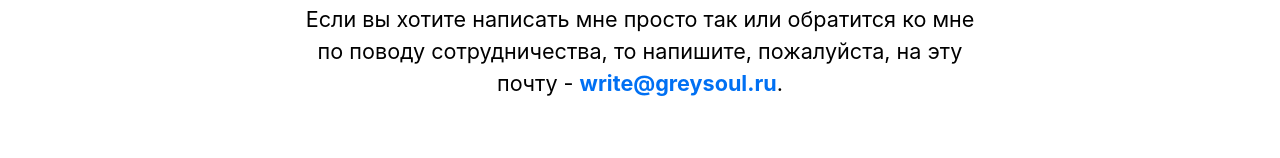
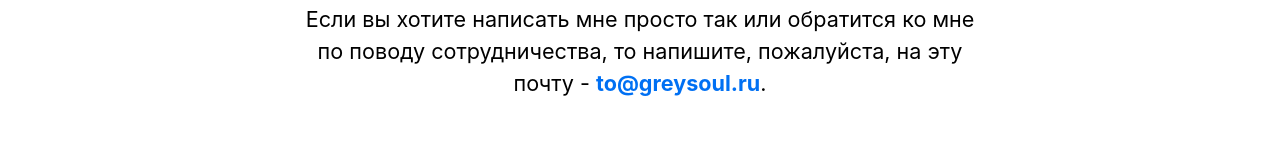
Before and after one commit to realgreysoul/website, a Next.js app: page / in a window 1280 px wide. Shown: the part 623-781 px from the top of the page. Built offline with nearby package versions, Linux system fonts and the light colour scheme.

Commit message:
Снова сменил почту на более презентабельный

```diff
--- a/pages/index.js
+++ b/pages/index.js
@@ -13,7 +13,7 @@ export default function Home({ allPostsData }) {
         <p>Здравствуйте, добро пожаловать на мой личный сайт!</p>
         <p>Я увлекаюсь созданием битов, а также сведением и мастерингом треков. Я являлся разработчиком инди-игр и участником многих команд по их разработке.</p>
         <p>На этом сайте имеется вся информация о моих проектах, соц-сетях и донате.</p>
-        <p>Если вы хотите написать мне просто так или обратится ко мне по поводу сотрудничества, то напишите, пожалуйста, на эту почту - <a href={`mailto:write@greysoul.ru`}><strong>write@greysoul.ru</strong></a>.</p>
+        <p>Если вы хотите написать мне просто так или обратится ко мне по поводу сотрудничества, то напишите, пожалуйста, на эту почту - <a href={`mailto:to@greysoul.ru`}><strong>to@greysoul.ru</strong></a>.</p>
       </section>
     </Layout>
   )
```
